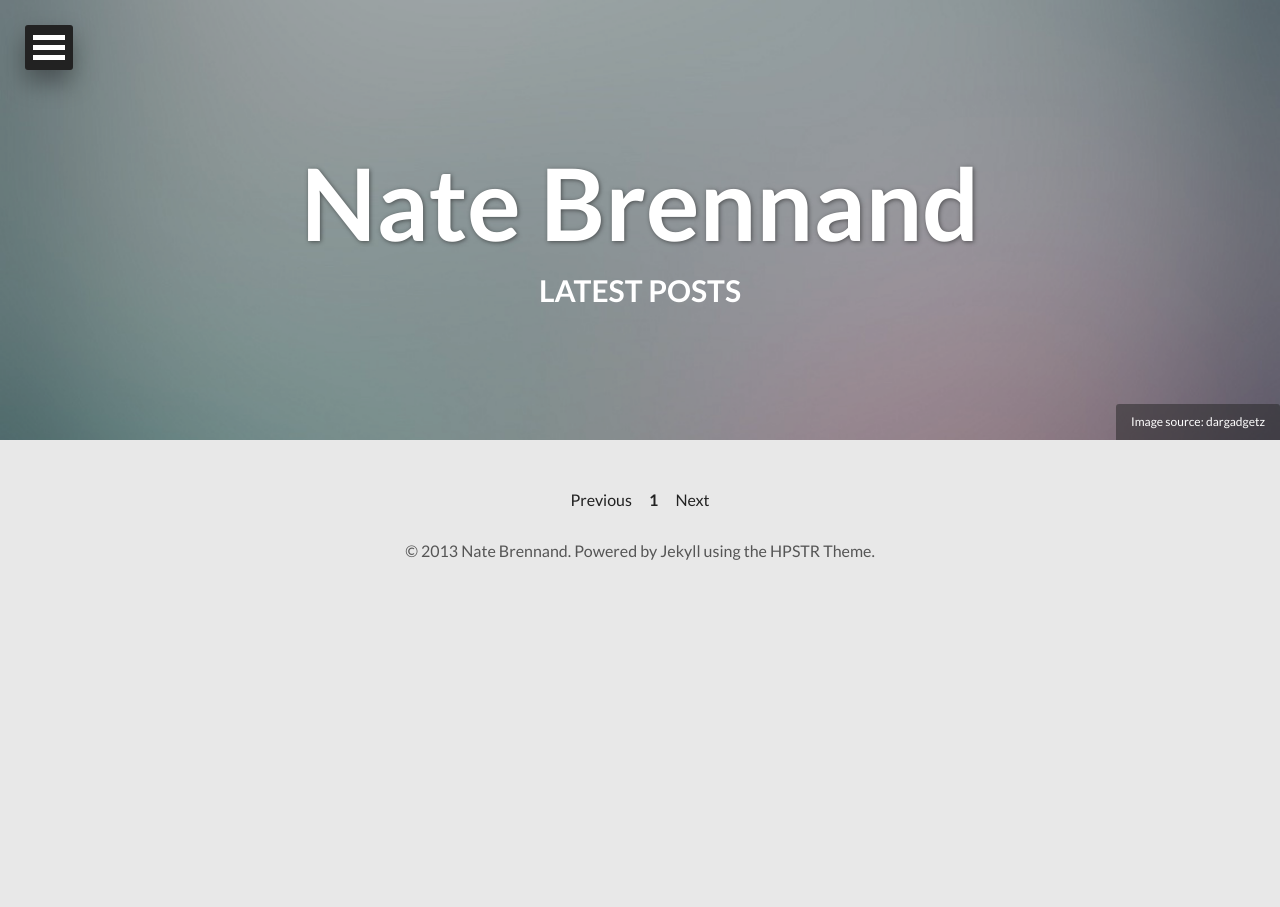
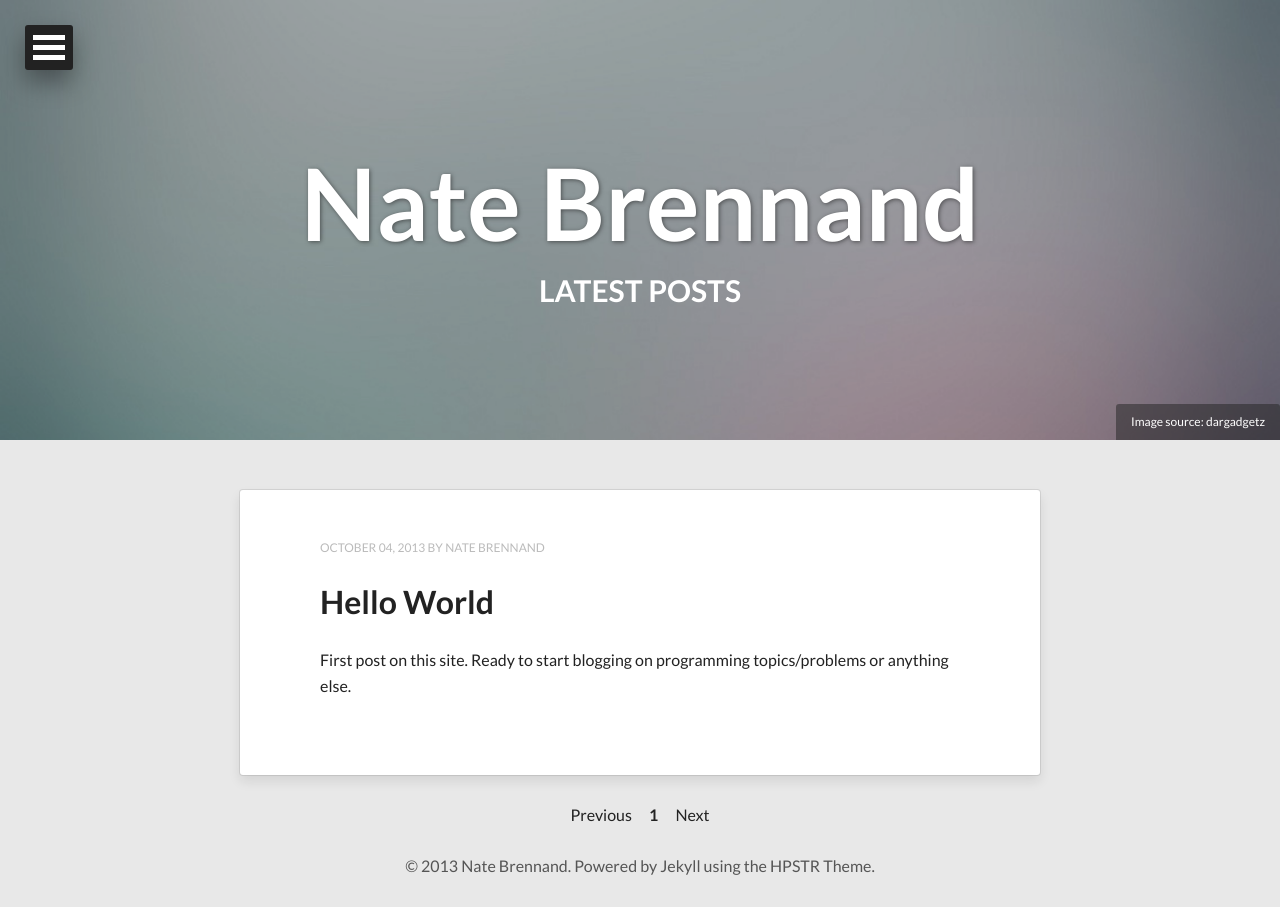
Before and after one commit to natebrennand/natebrennand.github.io, a Jekyll site: the page built from index.html, in a window 1280 px wide. Built offline with Jekyll 4.4.1, drawn with Linux system fonts in a browser that asks for light colours; nearby versions of some CDN libraries; the list of posts is cut into pages by our own code.

Commit message:
first post

```diff
--- a/_config.yml
+++ b/_config.yml
@@ -8,12 +8,12 @@ url:              http://natebrennand.github.io
 # Owner/author information
 owner:
   name:           Nate Brennand
-  avatar:         "https://0.gravatar.com/avatar/63a82b7c52574ade60a1cf313f50aeb8?d=https%3A%2F%2Fidenticons.github.com%2F5852666c807534925da26d860a1bba16.png&s=420"
+  avatar:         natebrennand10-04.jpg
   bio:            "I'm a Junior CS student at Columbia University. A Pythonista who likes to build things."
   email:          natebrennand@gmail.com
   # Social networking links used in footer. Update and remove as you like.
-  twitter:        https://twitter.com/NateBrennand
-  github:         https://github.com/natebrennand
+  twitter:        natebrennand
+  github:         natebrennand
 
 # Analytics and webmaster tools stuff goes here
 google_analytics:   UA-36737775-2
--- /dev/null
+++ b/_posts/2013-10-04-hello-world.md
@@ -0,0 +1,15 @@
+---
+layout: post
+title: Hello World
+description: "First Jekyll post"
+modified: 2013-10-04
+tags: []
+image:
+  feature: abstract-3.jpg
+  credit: dargadgetz
+  creditlink: http://www.dargadgetz.com/ios-7-abstract-wallpaper-pack-for-iphone-5-and-ipod-touch-retina/
+comments: true
+share: true
+---
+
+First post on this site. Ready to start blogging on programming topics/problems or anything else.
```
Also changed, not shown: images/natebrennand10-04.jpg (added).
